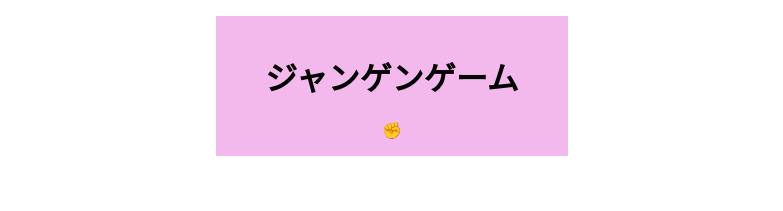
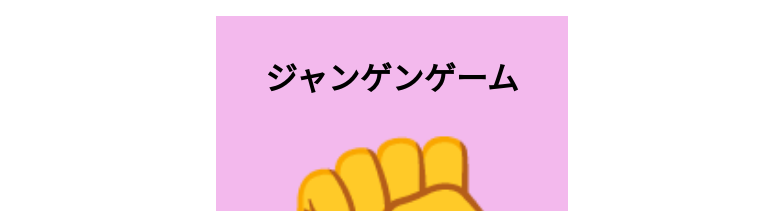
Before and after one commit to otozure/jyanken, a plain HTML site: page index.html in a window 1280 px wide. Shown: the top 211 px of the page, without its empty margins (248-1031 px from the left). Drawn offline with Linux system fonts and the light colour scheme.

Commit message:
Update index.html

```diff
--- a/index.html
+++ b/index.html
@@ -16,7 +16,7 @@
             <h1>ジャンゲンゲーム</h1>
 
           <!-- 6. 敵の画像//-->
-            <div<img scr"enemy1.jpg" id="cp_image">✊</div>
+            <div><img scr"enemy1.jpg" id="cp_image"></div>
 
             <!-- 6. コンピュータの手//-->
             <div id="cp_result">✊</div>
```
